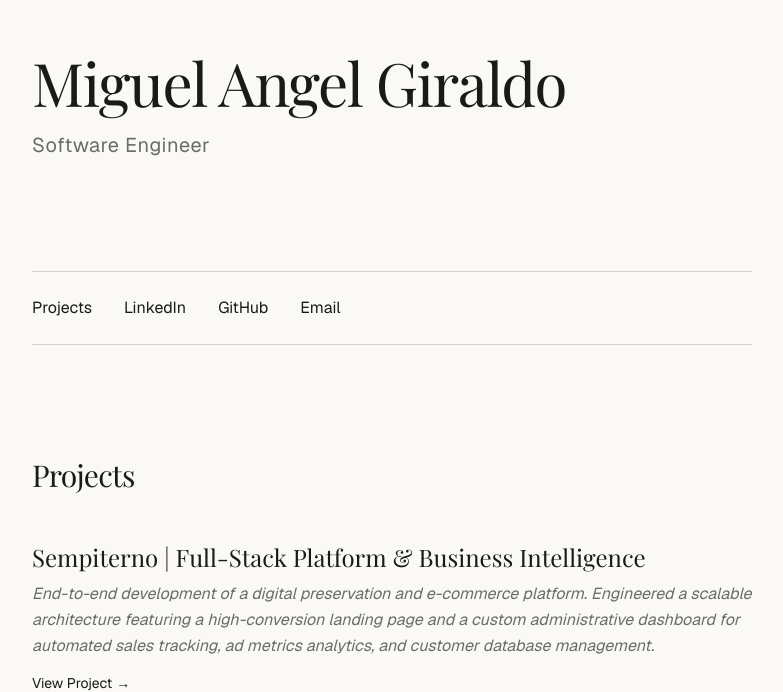
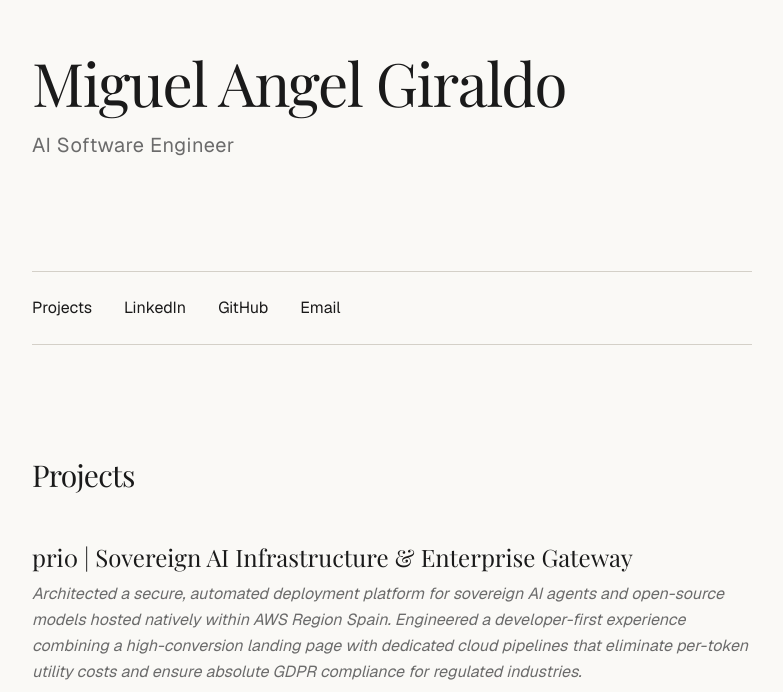
Before and after one commit to MiguelAngelGiraldoPolanco/portfolio, a Next.js app: page / in a window 1280 px wide. Shown: the part 111-803 px from the top of the page, without its empty margins (248-1031 px from the left). Built offline with nearby package versions, Linux system fonts and the light colour scheme; a web font is replaced by a local one.

Commit message:
style: add pri0-com project

```diff
--- a/app/globals.css
+++ b/app/globals.css
@@ -57,7 +57,7 @@
   --accent-foreground: oklch(0.985 0 0);
   --destructive: oklch(0.396 0.141 25.723);
   --destructive-foreground: oklch(0.637 0.237 25.331);
-  --border: oklch(0.269 0 0);
+  --border: oklch(0.45 0 0);
   --input: oklch(0.269 0 0);
   --ring: oklch(0.439 0 0);
   --chart-1: oklch(0.488 0.243 264.376);
@@ -121,6 +121,7 @@
   * {
     @apply border-border outline-ring/50;
   }
+
   body {
     @apply bg-background text-foreground;
   }
--- a/app/layout.tsx
+++ b/app/layout.tsx
@@ -16,7 +16,6 @@ const playfair = Playfair_Display({
 export const metadata: Metadata = {
   title: 'Miguel Angel Giraldo | AI Software Engineer',
   description: 'AI Software Engineer focused on building intelligent systems with craft and intention.',
-  generator: 'v0.app',
   icons: {
     icon: [
       {
@@ -42,7 +41,7 @@ export default function RootLayout({
   children: React.ReactNode
 }>) {
   return (
-    <html lang="en" className="bg-background">
+    <html lang="en" className="bg-background" suppressHydrationWarning>
       <body className={`${geistSans.variable} ${playfair.variable} font-sans antialiased`}>
         {children}
         {process.env.NODE_ENV === 'production' && <Analytics />}
--- a/components/portfolio/hero.tsx
+++ b/components/portfolio/hero.tsx
@@ -9,7 +9,7 @@ export function Hero() {
                 Miguel Angel Giraldo
             </h1>
             <p className="mt-4 text-lg md:text-xl text-muted-foreground tracking-wide">
-                Software Engineer
+                AI Software Engineer
             </p>
         </header>
     )
--- a/components/portfolio/project.tsx
+++ b/components/portfolio/project.tsx
@@ -1,5 +1,12 @@
 "use client";
 const projects = [
+    {
+        title: "pri0 | Sovereign AI Infrastructure & Enterprise Gateway",
+        description: "Architected a secure, automated deployment platform for sovereign AI agents and open-source models hosted natively within AWS Region Spain. Engineered a developer-first experience combining a high-conversion landing page with dedicated cloud pipelines that eliminate per-token utility costs and ensure absolute GDPR compliance for regulated industries.",
+        link: "https://pri0.com",
+        githubf: "https://github.com/MiguelAngelGiraldoPolanco",
+        githubb: "https://github.com/MiguelAngelGiraldoPolanco",
+    },
     {
         title: "Sempiterno | Full-Stack Platform & Business Intelligence",
         description: "End-to-end development of a digital preservation and e-commerce platform. Engineered a scalable architecture featuring a high-conversion landing page and a custom administrative dashboard for automated sales tracking, ad metrics analytics, and customer database management.",
```
